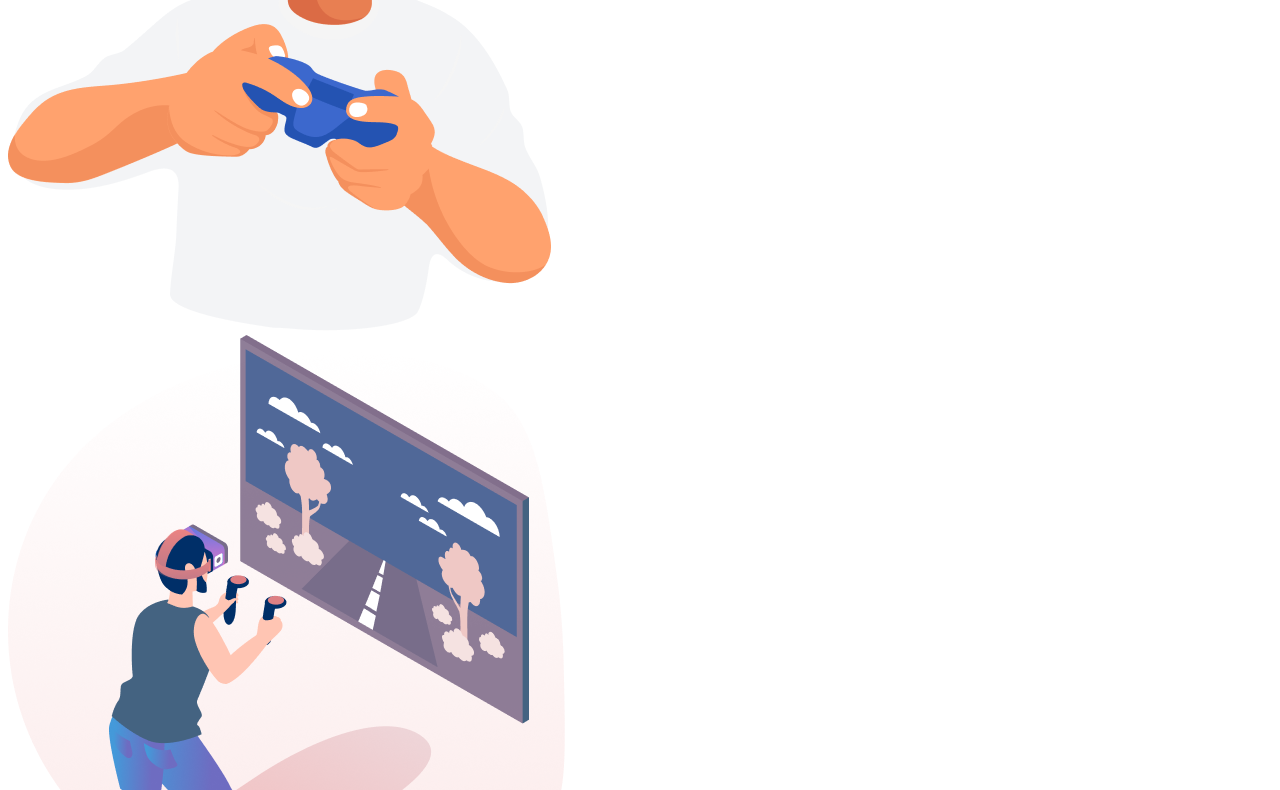
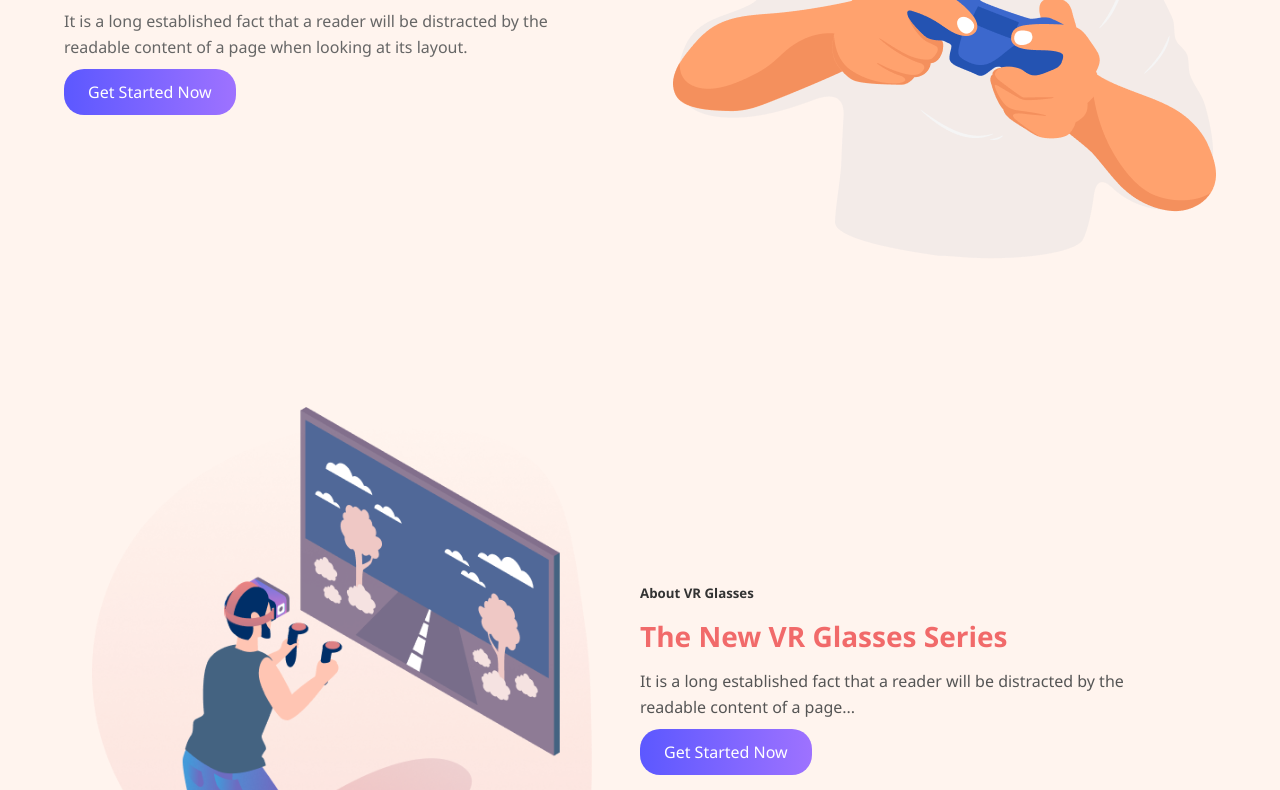
Before and after one commit to beka937/ai-tiger, a plain HTML site: page index.html in a window 1280 px wide. Shown: the part 484-1274 px from the top of the page. Drawn offline with Linux system fonts and the light colour scheme; the site is published under a folder, as on GitHub Pages, so addresses that start at the root find nothing.

Commit message:
Update index.html

```diff
--- a/index.html
+++ b/index.html
@@ -5,7 +5,7 @@
   <meta name="viewport" content="width=device-width, initial-scale=1.0"/>
   <title>GoGames</title>
 
-  <link rel="stylesheet" href="/stayl.css">
+  <link rel="stylesheet" href="stayl.css">
 </head>
 <body>
   <header class="header">
```
